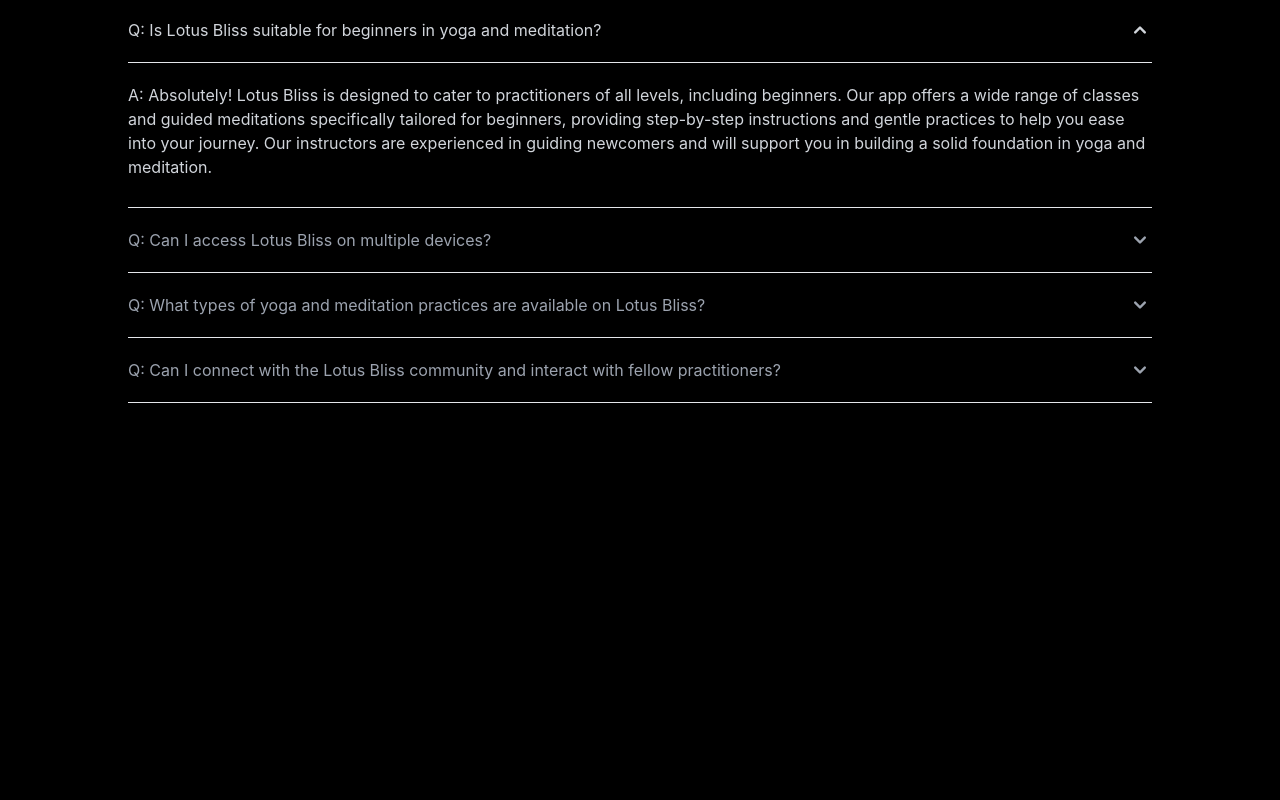
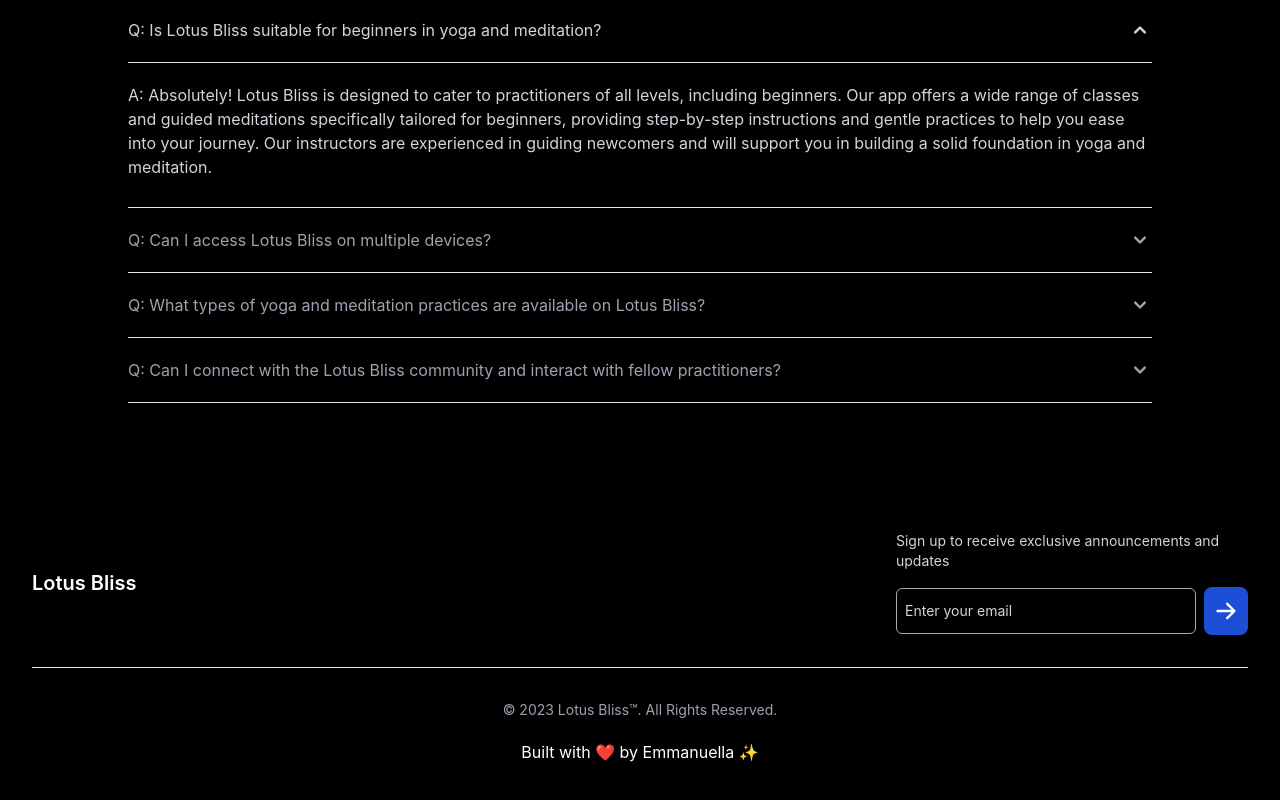
Before and after one commit to Emmanuella-codes/lotus-bliss-landing-page, a Vue app: page / in a window 1280 px wide. Shown: the part 2038-2838 px from the top of the page. Before the commit the page ends 2477 px from the top, so only its background shows below. Built offline with nearby package versions, Linux system fonts and the light colour scheme; what tw-elements would draw is missing.

Commit message:
footer section

```diff
--- a/src/App.vue
+++ b/src/App.vue
@@ -5,6 +5,7 @@
 import AppInfo from './components/AppInfo.vue'
 import OurServices from './components/OurServices.vue'
 import FaqSection from './components/FaqSection.vue'
+import FooterSection from './components/FooterSection.vue'
 </script>
 
 <template>
@@ -33,6 +34,10 @@
   <section>
     <FaqSection />
   </section>
+  <!--Footer-->
+  <footer>
+    <FooterSection />
+  </footer>
 </template>
 
 <style scoped>
--- a/src/components/FaqSection.vue
+++ b/src/components/FaqSection.vue
@@ -1,4 +1,4 @@
-<script setup lang="ts">
+<script setup>
 import { onMounted } from 'vue'
 import { initFlowbite } from 'flowbite'
 
--- /dev/null
+++ b/src/components/FooterSection.vue
@@ -0,0 +1,62 @@
+<script setup></script>
+
+<template>
+  <div class="mt-24">
+    <div class="shadow m-4">
+      <div class="w-full max-w-screen-xl mx-auto p-4 md:py-8">
+        <div class="sm:flex sm:items-center sm:justify-between">
+          <a href="https://flowbite.com/" class="flex items-center mb-4 sm:mb-0">
+            <!-- <img
+              src="../assets/logo.png"
+              class="mr-3 block h-14 w-19 lg:hidden"
+              alt="Lotus Bliss Logo"
+            /> -->
+            <span
+              class="self-center text-lg lg:text-xl font-semibold whitespace-nowrap dark:text-white"
+              >Lotus Bliss</span
+            >
+          </a>
+          <div class="lg:w-full w-full sm:w-1/2 xl:w-[22rem] space-y-4">
+            <p class="text-sm text-gray-300 focus:outline-none focus:shadow-outline">
+              Sign up to receive exclusive <br class="sm:hidden" />
+              announcements and updates
+            </p>
+            <div class="flex items-center space-x-2">
+              <input
+                type="text"
+                class="w-full px-2 py-4 sm:py-3 rounded-lg sm:rounded-md text-sm focus:outline-none border border-[#AAAAAA] placeholder-gray-300 bg-black"
+                placeholder="Enter your email"
+              />
+              <button
+                type="button"
+                class="text-white bg-blue-700 hover:bg-blue-800 focus:ring-4 focus:outline-none focus:ring-blue-300 font-medium rounded-lg text-sm p-2.5 text-center inline-flex items-center mr-2 dark:bg-blue-600 dark:hover:bg-blue-700 dark:focus:ring-blue-800"
+              >
+                <svg
+                  aria-hidden="true"
+                  class="w-6 h-7"
+                  fill="currentColor"
+                  viewBox="0 0 20 20"
+                  xmlns="http://www.w3.org/2000/svg"
+                >
+                  <path
+                    fill-rule="evenodd"
+                    d="M10.293 3.293a1 1 0 011.414 0l6 6a1 1 0 010 1.414l-6 6a1 1 0 01-1.414-1.414L14.586 11H3a1 1 0 110-2h11.586l-4.293-4.293a1 1 0 010-1.414z"
+                    clip-rule="evenodd"
+                  ></path>
+                </svg>
+                <span class="sr-only">Icon description</span>
+              </button>
+            </div>
+          </div>
+        </div>
+        <hr class="my-6 border-gray-200 sm:mx-auto dark:border-gray-700 lg:my-8" />
+        <span class="block text-sm text-gray-400 sm:text-center dark:text-gray-400"
+          >© 2023 Lotus Bliss™. All Rights Reserved.</span
+        >
+        <h4 class="text-center mt-5">
+          Built with <span class="text-red-500">❤️</span> by Emmanuella ✨
+        </h4>
+      </div>
+    </div>
+  </div>
+</template>
```
